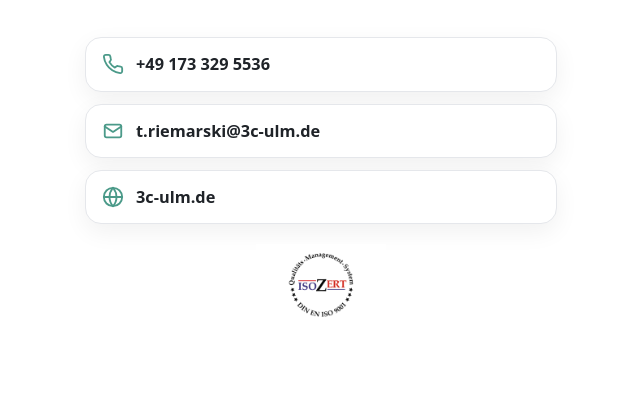
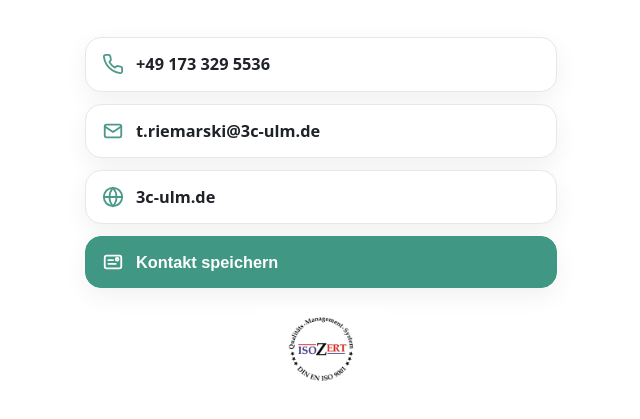
Before and after one commit to 3C-Web/thomasriemarski, a plain HTML site: page index.html in a window 1280 px wide. Shown: the part 319-738 px from the top of the page, without its empty margins (319-959 px from the left). Drawn offline with Linux system fonts and the light colour scheme.

Commit message:
Update index.html

```diff
--- a/index.html
+++ b/index.html
@@ -20,6 +20,8 @@
       --anthrazit:#2F2F2F;
       --icon:#4b9a89;
       --line:#d4d4d4;
+      --primary:#3F9784;       /* 3C green for filled button */
+      --primary-hover:#3A8D7B;
     }
 
     *{box-sizing:border-box}
@@ -99,13 +101,23 @@
       text-decoration:none;
       color:var(--fg);
       box-shadow:var(--shadow);
-      transition:background .15s ease, transform .04s ease, border-color .15s ease;
+      transition:background .15s ease, transform .04s ease, border-color .15s ease, filter .15s ease;
       font-weight:500;
       text-align:left;
+      cursor:pointer;
     }
 
     .btn:hover { background:var(--btn-hover); border-color:#dfe3e8; }
     .btn:active { transform:translateY(1px); }
+
+    /* ✅ Filled button variant (like others) */
+    .btn--primary{
+      background:var(--primary);
+      border-color:var(--primary);
+      color:#ffffff;
+    }
+    .btn--primary:hover{ background:var(--primary-hover); filter:saturate(1.05); }
+    .btn--primary .ico{ color:#ffffff; }
 
     .ico {
       width:22px;
@@ -157,7 +169,7 @@
     <img src="logo.png" alt="Logo Car Competence Center" class="logo" />
 
     <h1><span>Thomas</span> <span>Riemarski</span></h1>
-    <div class="role">Finance & Controlling</div>
+    <div class="role">Finance &amp; Controlling</div>
     <div class="subrole"></div>
 
     <div class="grid">
@@ -194,6 +206,20 @@
         </span>
         <span class="txt">3c-ulm.de</span>
       </a>
+
+      <!-- ✅ Add Contact (filled green) -->
+      <button class="btn btn--primary" type="button" onclick="downloadVCF()" aria-label="Kontakt speichern">
+        <span class="ico" aria-hidden="true">
+          <!-- contact-card icon -->
+          <svg viewBox="0 0 24 24" role="img" aria-label="Kontakt speichern">
+            <rect x="3" y="5" width="18" height="14" rx="2" ry="2"></rect>
+            <path d="M7 10h5"></path>
+            <path d="M7 14h8"></path>
+            <circle cx="16.5" cy="9" r="1.5"></circle>
+          </svg>
+        </span>
+        <span class="txt" style="color:#fff;">Kontakt speichern</span>
+      </button>
     </div>
 
     <!-- ✅ ISO Certificate (non-clickable) -->
@@ -202,5 +228,33 @@
     </div>
 
   </main>
+
+  <script>
+    // Builds and downloads a UTF-8 vCard (v3.0) for maximum compatibility.
+    function downloadVCF(){
+      const vcard =
+        "BEGIN:VCARD\r\n" +
+        "VERSION:3.0\r\n" +
+        "N:Riemarski;Thomas;;;\r\n" +
+        "FN:Thomas Riemarski\r\n" +
+        "ORG:Car Competence Center Ulm\r\n" +
+        "TITLE:Finance & Controlling\r\n" +
+        "EMAIL;TYPE=INTERNET;TYPE=WORK:t.riemarski@3c-ulm.de\r\n" +
+        "TEL;TYPE=CELL;TYPE=WORK:+49 173 329 5536\r\n" +
+        "URL:https://3c-ulm.de/\r\n" +
+        "NOTE:Finance & Controlling\r\n" +
+        "END:VCARD\r\n";
+
+      const blob = new Blob([vcard], { type: "text/vcard;charset=utf-8" });
+      const url  = URL.createObjectURL(blob);
+      const a    = document.createElement("a");
+      a.href = url;
+      a.download = "Thomas-Riemarski.vcf";
+      document.body.appendChild(a);
+      a.click();
+      URL.revokeObjectURL(url);
+      a.remove();
+    }
+  </script>
 </body>
 </html>
```
